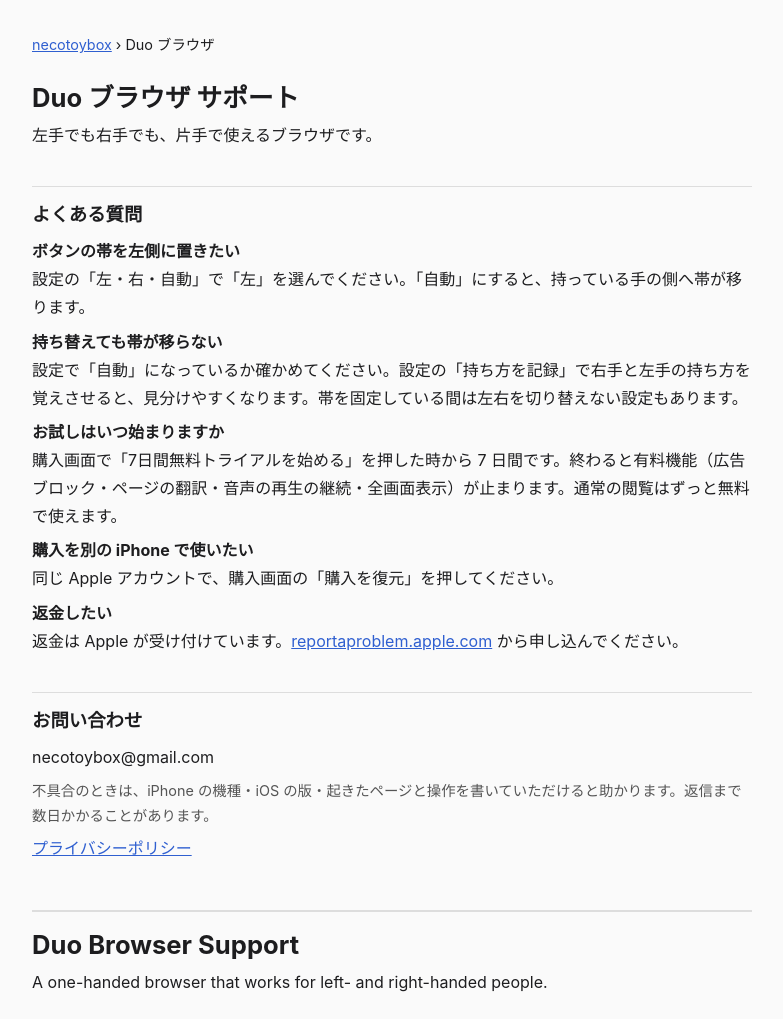
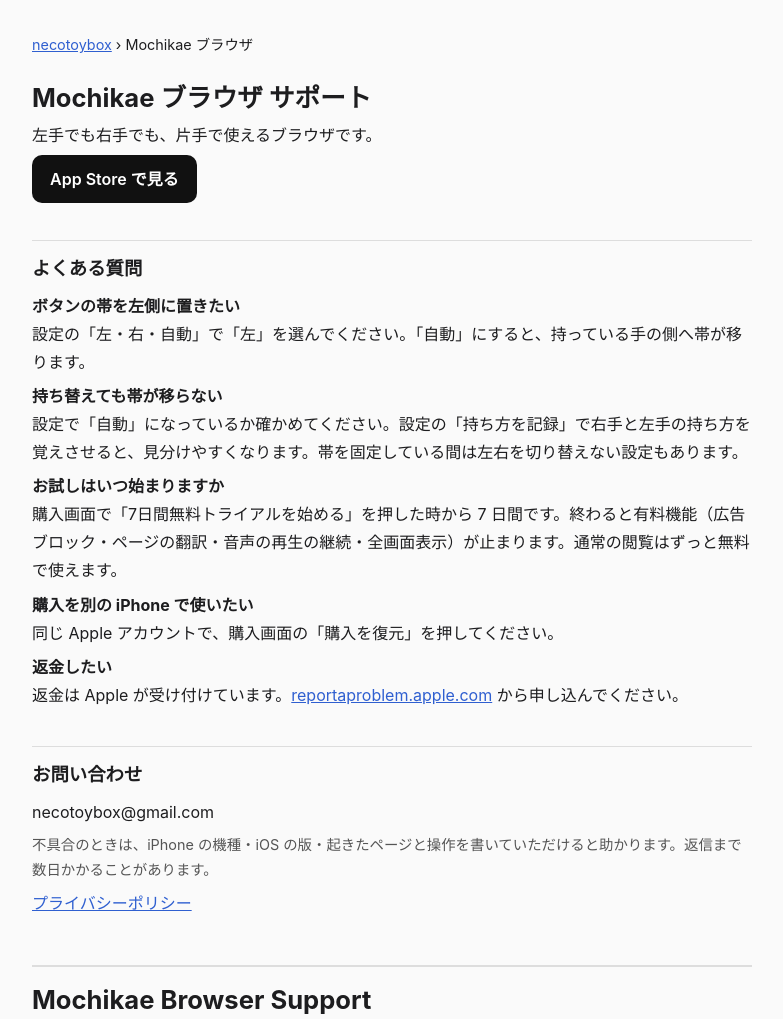
Before and after one commit to khmgs822/duo-apps, a plain HTML site: page duo-browser/support.html in a window 1280 px wide. Shown: the top 1019 px of the page, without its empty margins (248-1031 px from the left). Drawn offline with Linux system fonts and the light colour scheme.

Commit message:
アプリの名前を Mochikae に・App Store へのリンク

```diff
--- a/duo-browser/support.html
+++ b/duo-browser/support.html
@@ -1,10 +1,11 @@
 <!doctype html>
 <html lang="ja"><head><meta charset="utf-8"><meta name="viewport" content="width=device-width,initial-scale=1">
-<title>Duo ブラウザ サポート</title><link rel="stylesheet" href="../style.css"></head>
+<title>Mochikae ブラウザ サポート</title><link rel="stylesheet" href="../style.css"></head>
 <body><main>
-<nav><a href="../index.html">necotoybox</a> › Duo ブラウザ</nav>
-<h1>Duo ブラウザ サポート</h1>
+<nav><a href="../index.html">necotoybox</a> › Mochikae ブラウザ</nav>
+<h1>Mochikae ブラウザ サポート</h1>
 <p>左手でも右手でも、片手で使えるブラウザです。</p>
+<p class="badges"><a class="store" href="https://apps.apple.com/jp/app/id6834053652">App Store で見る</a></p>
 
 <h2>よくある質問</h2>
 <p><b>ボタンの帯を左側に置きたい</b><br>設定の「左・右・自動」で「左」を選んでください。「自動」にすると、持っている手の側へ帯が移ります。</p>
@@ -20,7 +21,7 @@
 <p><a href="privacy.html">プライバシーポリシー</a></p>
 
 <div class="lang" lang="en">
-<h1>Duo Browser Support</h1>
+<h1>Mochikae Browser Support</h1>
 <p>A one-handed browser that works for left- and right-handed people.</p>
 <h2>FAQ</h2>
 <p><b>Move the button rail to the left</b><br>Choose "Left" for the rail side in Settings. With "Automatic", the rail follows the hand holding the phone.</p>
```
